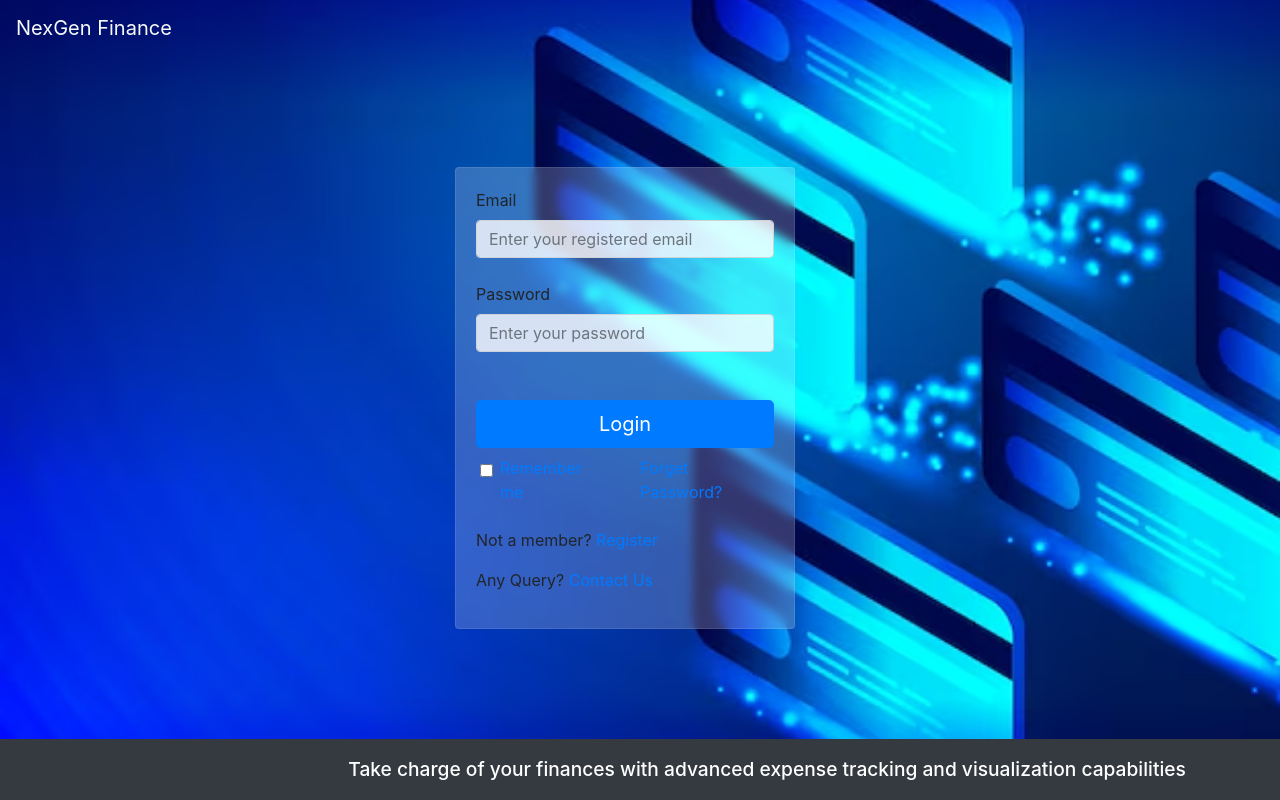
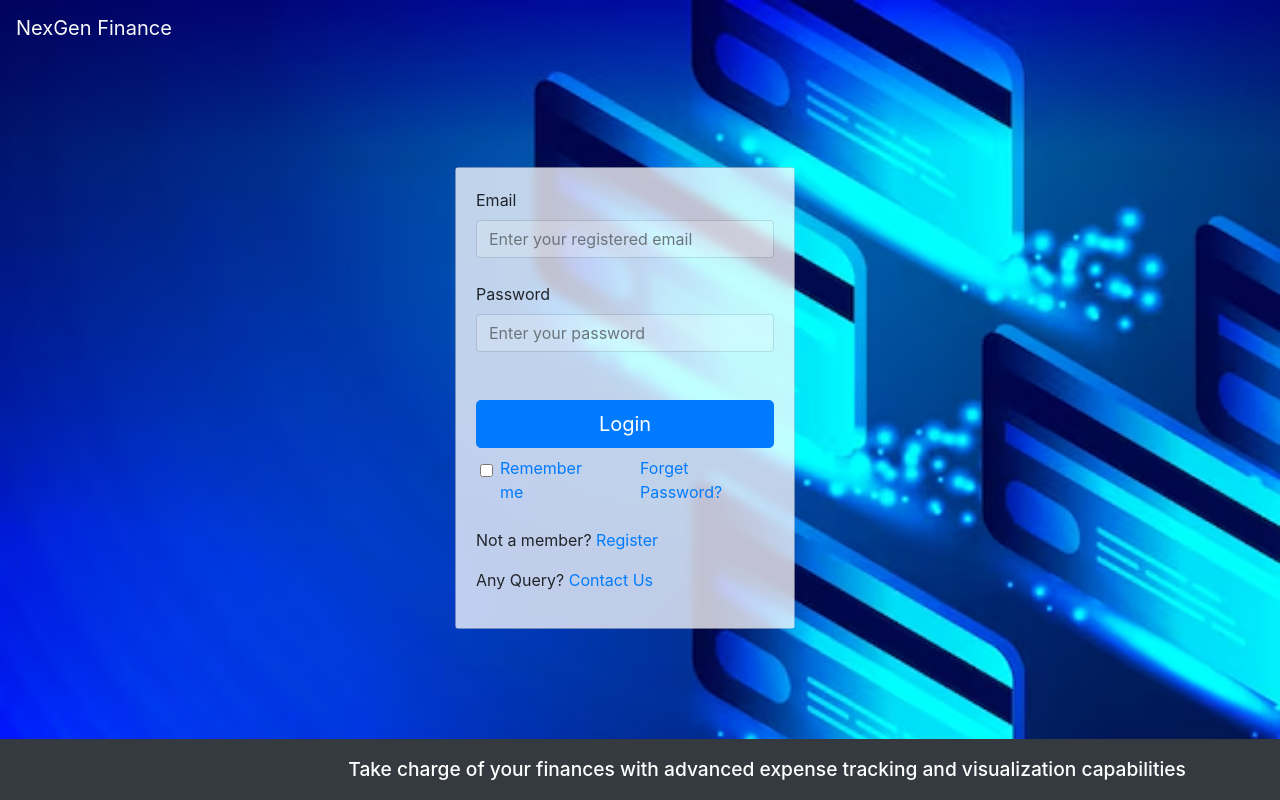
Before and after one commit to LORDE01V/fintech, a Flask app: page / in a window 1280 px wide. Run offline with Flask 2, Linux system fonts and the light colour scheme; parts of the project's set-up code (start-up, migrations or seed data) failed here and were passed over.

Commit message:
effects to login form with blur backdrop

```diff
--- a/templates/login.html
+++ b/templates/login.html
@@ -13,6 +13,24 @@
     <title>NexGen Finance - Login</title>
   </head>
   <body class="body d-flex flex-column min-vh-100">
+    <style>
+        .body {
+            background-image: url("{{ url_for('static', filename='app background image.avif') }}");
+            background-size: cover;
+            background-repeat: no-repeat;
+            background-attachment: fixed;
+        }
+        .card {
+            background-color: rgba(255, 255, 255, 0.5) !important;
+        }
+        .transparent-input {
+            background-color: rgba(255, 255, 255, 0.2) !important;
+            border: 1px solid rgba(0, 0, 0, 0.1);
+        }
+        .transparent-input:focus {
+            background-color: rgba(255, 255, 255, 0.3) !important;
+        }
+    </style>
     <nav class="navbar bg-nav">
         <a href="" class="navbar-brand text-light">NexGen Finance</a>
     </nav>
@@ -31,12 +49,12 @@
             {% endfor %}
 
             <div class="card">
-                <div class="card-body">
+                <div class="card-body" style="background-color: rgba(255, 255, 255, 0.5); backdrop-filter: blur(5px);">
                       <form class="form" method="post" action="/login_validation">
                         <label>Email</label><br>
-                        <input type="email" class="form-control" name="email" placeholder="Enter your registered email" required><br>
+                        <input type="email" class="form-control transparent-input" name="email" placeholder="Enter your registered email" required><br>
                         <label>Password</label><br>
-                        <input type="password" class="form-control" name="password" placeholder="Enter your password" required><br><br>
+                        <input type="password" class="form-control transparent-input" name="password" placeholder="Enter your password" required><br><br>
                         <input type="submit" class="btn btn-primary btn-block btn-lg" value="Login">
                       </form>
                     <!-- Reset Password -->
@@ -96,26 +114,6 @@
     </div>
 
     <style>
-        .body {
-            background-image: url("{{ url_for('static', filename='app background image.avif') }}");
-            background-size: cover;
-            background-repeat: no-repeat;
-            background-position: center;
-            min-height: 100vh;
-        }
-
-        /* Make card transparent */
-        .card {
-            background-color: rgba(255, 255, 255, 0.2);
-            backdrop-filter: blur(5px);
-            border: 1px solid rgba(255, 255, 255, 0.1);
-        }
-
-        /* Optional: Improve form control visibility */
-        .form-control {
-            background-color: rgba(255, 255, 255, 0.8);
-        }
-
         .marquee-container {
             overflow: hidden;
             white-space: nowrap;
```
Also changed, not shown: templates/home.html (+11 -0 lines), templates/register.html (+18 -1 lines).
